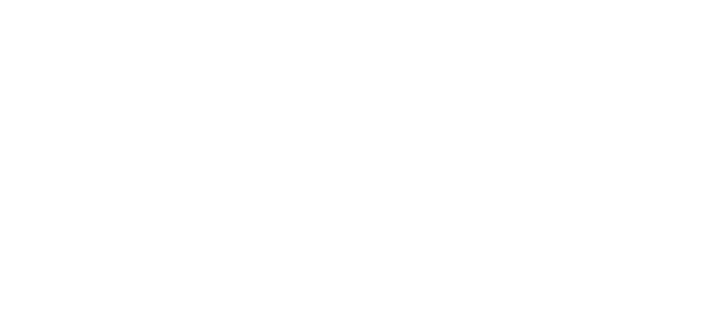
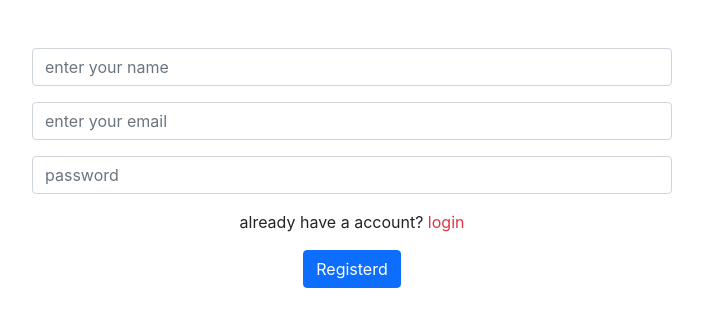
Before and after one commit to Jasimahmedq2/wareHous-management-, a React (Create React App) app: page /registerd in a window 1280 px wide. Before the commit this address had no page. Shown: the top 326 px of the page, without its empty margins (288-991 px from the left). Built offline with nearby package versions, Linux system fonts and the light colour scheme.

Commit message:
registerd-added

```diff
--- a/src/App.js
+++ b/src/App.js
@@ -2,6 +2,7 @@
 import './App.css';
 import Home from './Home/Home';
 import Login from './Login/Login'
+import Registerd from './Registerd/Registerd';
 
 function App() {
   return (
@@ -10,6 +11,7 @@
         <Route path='/' element={<Home></Home>}></Route>
         <Route path='/home' element={<Home></Home>}></Route>
         <Route path='/login' element={<Login></Login>}></Route>
+        <Route path='/registerd' element={<Registerd></Registerd>}></Route>
       </Routes>
     </div>
   );
--- /dev/null
+++ b/src/Registerd/Registerd.css
@@ -0,0 +1,3 @@
+.registerd-btn{
+  cursor: pointer;
+}
--- /dev/null
+++ b/src/Registerd/Registerd.js
@@ -0,0 +1,84 @@
+import { sendEmailVerification } from 'firebase/auth';
+import React, { useState } from 'react';
+import { useCreateUserWithEmailAndPassword, useSendEmailVerification } from 'react-firebase-hooks/auth';
+import { useLocation, useNavigate } from 'react-router-dom';
+import auth from '../firebase.init';
+import './Registerd.css'
+
+const Registerd = () => {
+  const [email, setEmail] = useState("")
+  const [password, setPassword] = useState("")
+  const [name, setName] = useState("")
+  const navigate = useNavigate()
+
+  const [
+    createUserWithEmailAndPassword,
+    user,
+    loading,
+    error,
+  ] = useCreateUserWithEmailAndPassword(auth, {sendEmailVerification: true});
+
+
+  const handleEmail = event => {
+    setEmail(event.target.value);
+  }
+  const handlePassword = event => {
+    setPassword(event.target.value)
+  }
+const handleName = event => {
+  setName(event.target.value)
+}
+const handleEmailVarification = () => {
+  sendEmailVerification(auth.currentUser)
+  .then(()=>{
+    console.log('send email')
+  })
+}
+  const handleSubmiteForm = event => {
+    event.preventDefault()
+
+    createUserWithEmailAndPassword(email, password)
+    handleEmailVarification()
+  }
+
+  const handleLogin = () => {
+    navigate('/login')
+  }
+
+  let errorElement;
+ if(error){
+   errorElement = <p className='text-danger text-center'>error: {error?.message}</p>
+ }
+ const location = useLocation();
+ const from = location.state?.from?.pathname || "/";
+
+     if (user) {
+         navigate(from, {replace: true });
+     }
+
+  return (
+
+    <form onSubmit={handleSubmiteForm}>
+      {errorElement}
+
+      <div className='w-50 mx-auto mt-5'>
+      <div className="mb-3">
+
+       <input onBlur={handleName} type="text" className="form-control" id="exampleInputPassword1" placeholder='enter your name'/>
+       </div>
+      <div className="mb-3">
+      <input onBlur={handleEmail} type="email" className="form-control" id="exampleInputEmail1" aria-describedby="emailHelp" placeholder='enter your email' required/>
+    </div>
+    <div className="mb-3">
+
+      <input onBlur={handlePassword} type="password" className="form-control" id="exampleInputPassword1" placeholder='password' required/>
+      </div>
+
+       <p>already have a account? <span className='registerd-btn text-danger' onClick={handleLogin}>login</span></p>
+      <button className='btn btn-primary'>Registerd</button>
+      </div>
+      </form>
+
+  );
+};
+export default Registerd
```
